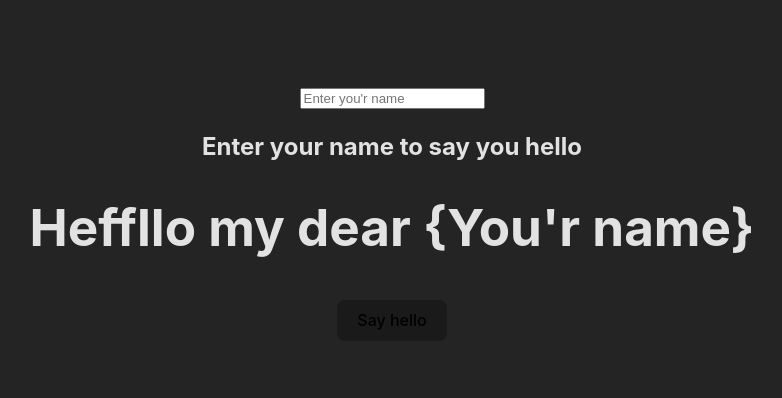
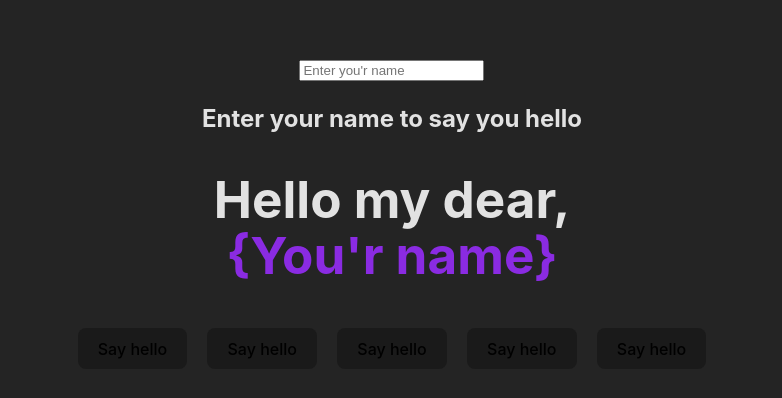
Before and after one commit to BakSnn/TypeScript-and-React, a React (Vite) app: page / in a window 1280 px wide. Shown: the part 182-580 px from the top of the page, without its empty margins (248-1030 px from the left). Built offline with nearby package versions, Linux system fonts and the light colour scheme.

Commit message:
added new feature

```diff
--- a/src/App.tsx
+++ b/src/App.tsx
@@ -21,6 +21,10 @@ function App() {
       <h2>Enter your name to say you hello</h2>
       <DefaultComponent name={prop}></DefaultComponent>
       <button onClick={changeProp}>Say hello</button>
+      <button onClick={changeProp}>Say hello</button>
+      <button onClick={changeProp}>Say hello</button>
+      <button onClick={changeProp}>Say hello</button>
+      <button onClick={changeProp}>Say hello</button>
     </>
   )
 }
--- a/src/components/DefaultComponent.tsx
+++ b/src/components/DefaultComponent.tsx
@@ -1,7 +1,8 @@
+import styles from './DefaultComponent.module.css'
 const DefaultComponent = ({ name }: { name: string }) => {
   return (
     <div>
-      <h1>Heffllo my dear {name}</h1>
+      <h1>Hello my dear,  <div className={styles.nameLabel}>{name}</div></h1>
     </div>
   )
 }
```
